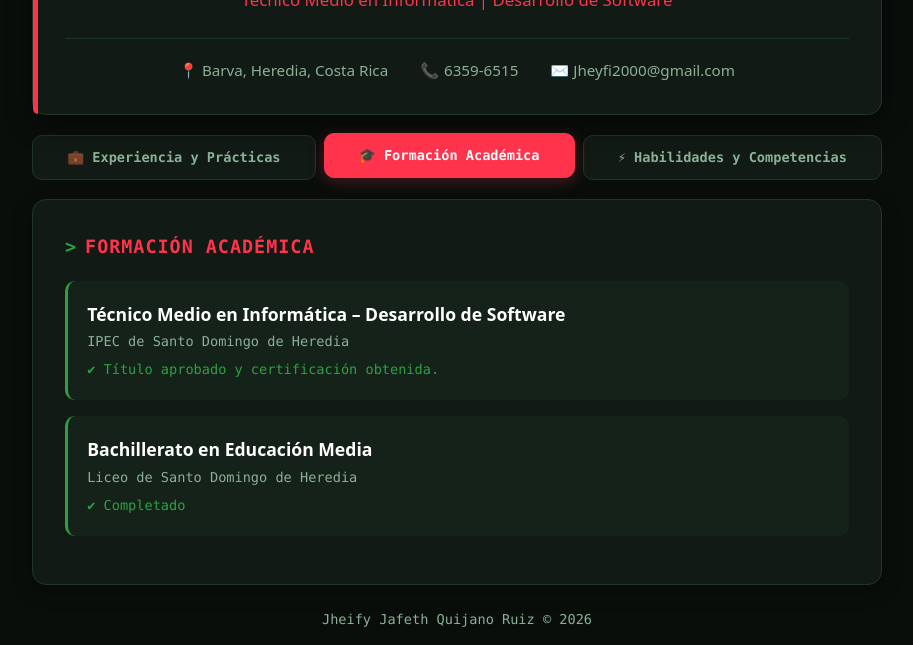
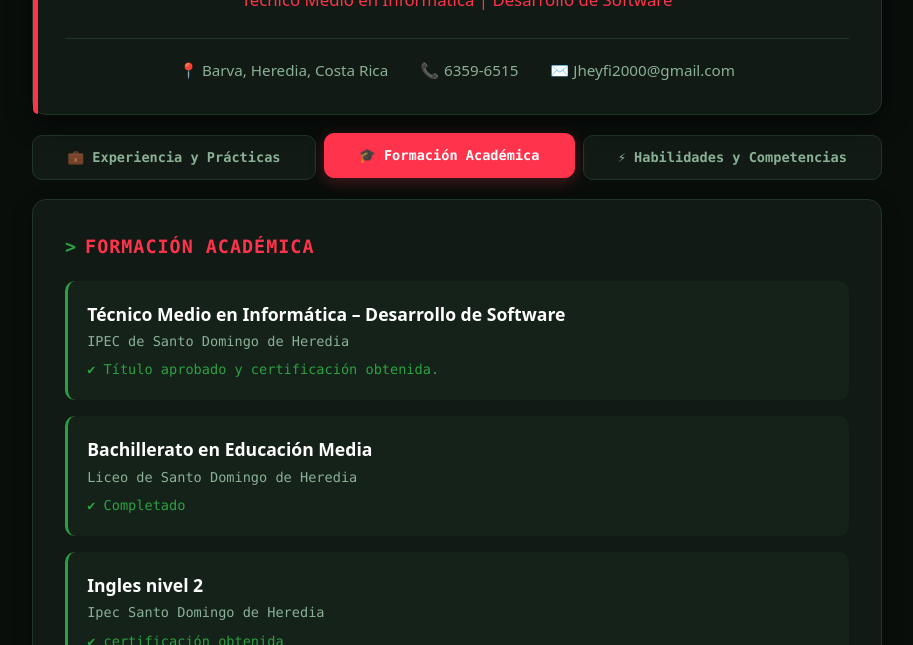
Before and after one commit to Jheify/cv, a plain HTML site: page index.html in a window 1280 px wide. Both pictures are taken after a click on the button "🎓 Formación Académica". Shown: the part 155-800 px from the top of the page, without its empty margins (183-1096 px from the left). Drawn offline with Linux system fonts and the light colour scheme.

Commit message:
Actualizar index.html

```diff
--- a/index.html
+++ b/index.html
@@ -97,6 +97,11 @@
                     <span class="fecha">Liceo de Santo Domingo de Heredia</span>
                     <p class="status-ok">✔ Completado</p>
                 </div>
+<div class="edu-card">
+                    <h3>Ingles nivel 2</h3>
+                    <span class="fecha">Ipec Santo Domingo de Heredia</span>
+                    <p class="status-ok">✔ certificación obtenida</p>
+                </div>
             </section>
 
             <!-- SECCIÓN 4: HABILIDADES Y COMPETENCIAS -->
```
